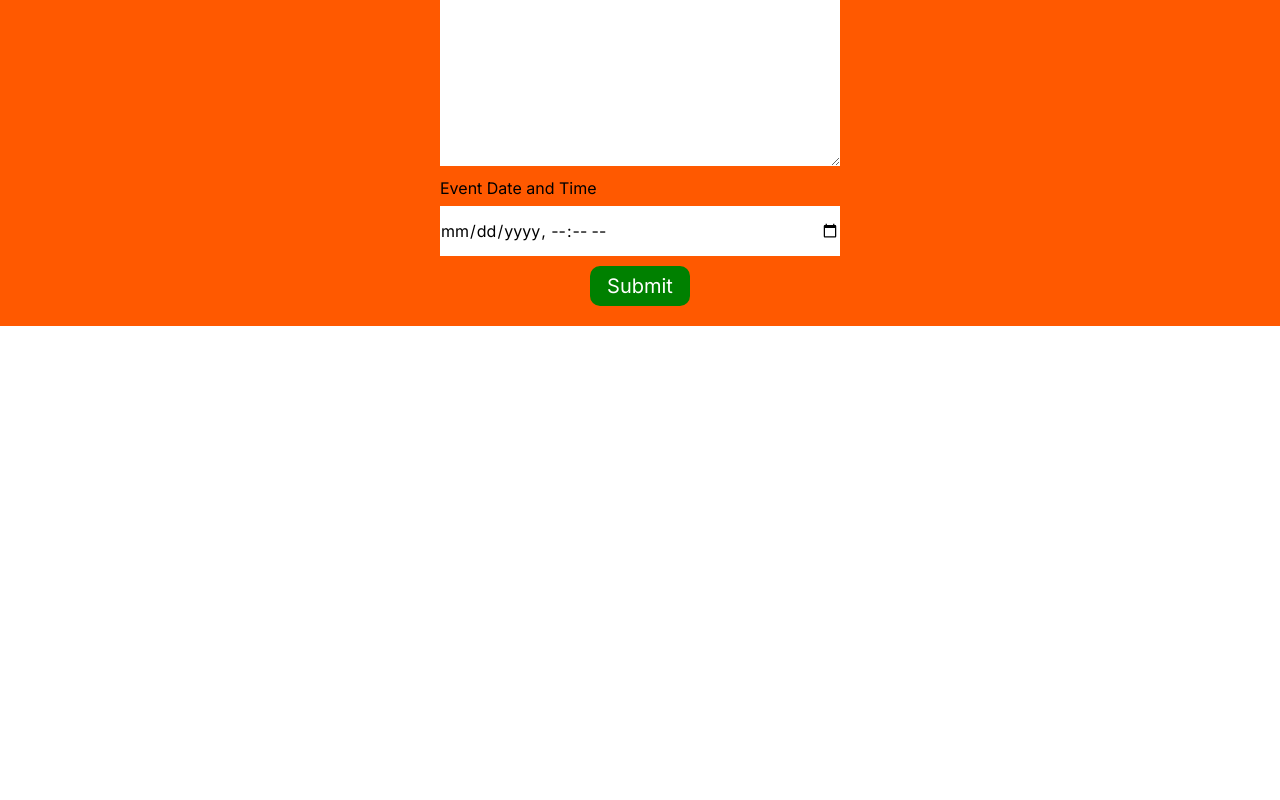
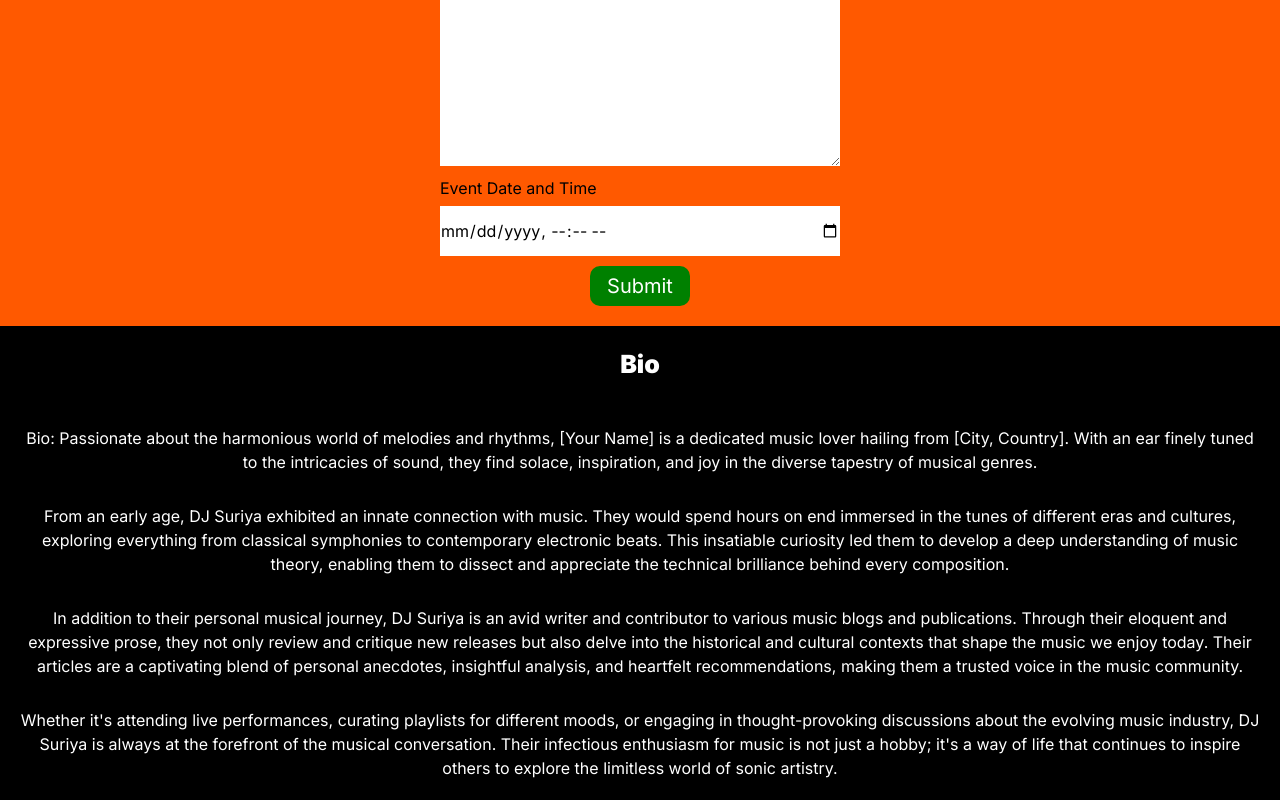
Before and after one commit to SenthilKumaranC/djsurya_nextjs, a Next.js app: page / in a window 1280 px wide. Shown: the part 904-1704 px from the top of the page. Before the commit the page ends 1230 px from the top, so only its background shows below. Built offline with nearby package versions, Linux system fonts and the light colour scheme.

Commit message:
added bio

```diff
--- /dev/null
+++ b/app/components/Bio/Bio.css
@@ -0,0 +1,19 @@
+.Bio{
+    width: 100%;
+    padding: 20px;
+    background-color: black;
+    color: white;
+    display: flex;
+    flex-direction: column;
+    gap:30px;
+    text-align: center;
+}
+.BioHeader{
+    width: 100%;
+    height: 50px;
+    font-size: 25px;
+    font-weight: 900;
+    display: flex;
+    justify-content: center;
+    color: white;
+}
--- /dev/null
+++ b/app/components/Bio/Bio.tsx
@@ -0,0 +1,25 @@
+import "./Bio.css"
+const Bio = () => {
+  return (
+    <div className="Bio">
+      <span className="BioHeader">Bio</span>
+
+      <p>
+      Bio: Passionate about the harmonious world of melodies and rhythms, [Your
+      Name] is a dedicated music lover hailing from [City, Country]. With an ear
+      finely tuned to the intricacies of sound, they find solace, inspiration,
+      and joy in the diverse tapestry of musical genres.</p>
+      <p>
+      From an early age, DJ Suriya exhibited an innate connection with music. They would spend hours on end immersed in the tunes of different eras and cultures, exploring everything from classical symphonies to contemporary electronic beats. This insatiable curiosity led them to develop a deep understanding of music theory, enabling them to dissect and appreciate the technical brilliance behind every composition.
+      </p>
+      <p>
+      In addition to their personal musical journey, DJ Suriya is an avid writer and contributor to various music blogs and publications. Through their eloquent and expressive prose, they not only review and critique new releases but also delve into the historical and cultural contexts that shape the music we enjoy today. Their articles are a captivating blend of personal anecdotes, insightful analysis, and heartfelt recommendations, making them a trusted voice in the music community.
+      </p>
+      <p>
+      Whether it's attending live performances, curating playlists for different moods, or engaging in thought-provoking discussions about the evolving music industry, DJ Suriya is always at the forefront of the musical conversation. Their infectious enthusiasm for music is not just a hobby; it's a way of life that continues to inspire others to explore the limitless world of sonic artistry.
+      </p>
+    </div>
+  );
+};
+
+export default Bio
--- a/app/page.tsx
+++ b/app/page.tsx
@@ -1,6 +1,7 @@
 import Image from 'next/image'
 import ContactForm from './components/ContactForm/ContactForm'
 import TopHeader from './components/TopHeader/TopHeader'
+import Bio from './components/Bio/Bio'
 
 export default function Home() {
   return (
@@ -16,6 +17,7 @@ export default function Home() {
           priority
         />
         <ContactForm></ContactForm>
+        <Bio></Bio>
       </div>
 
 
```
